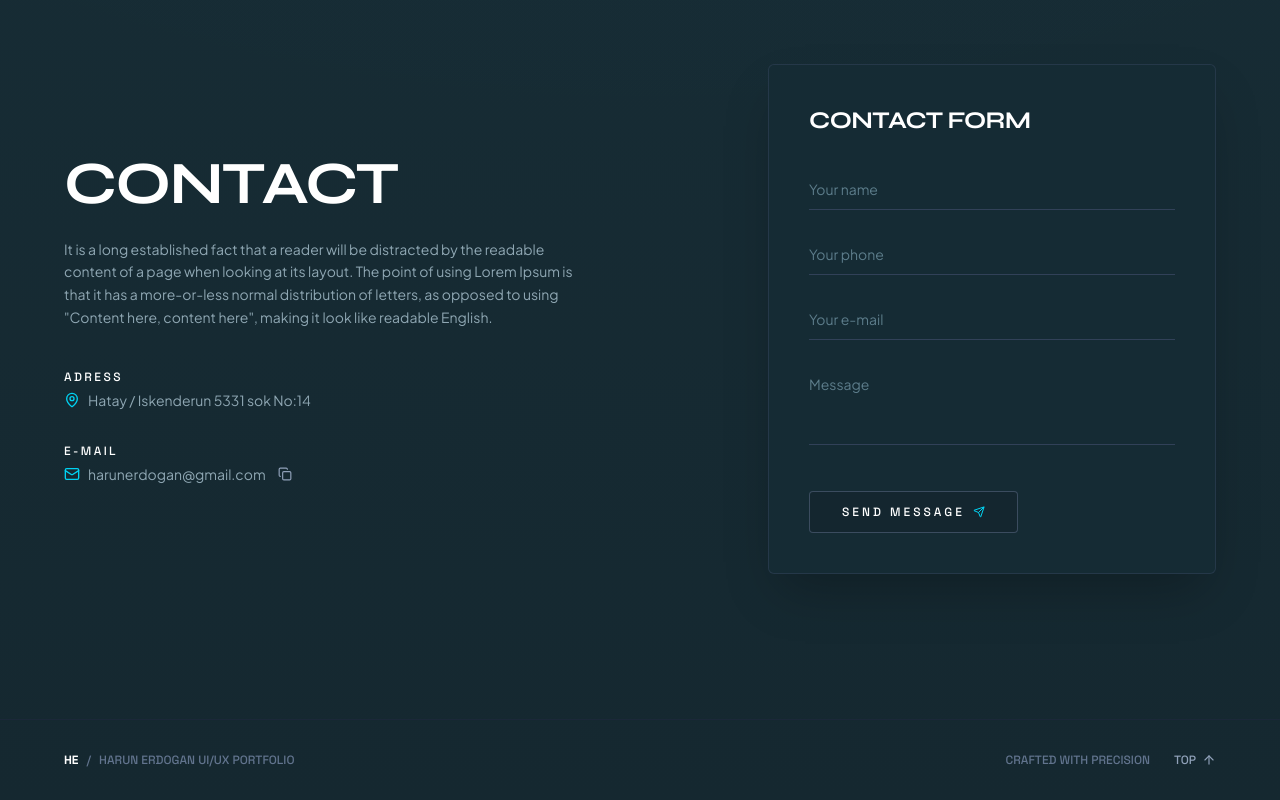
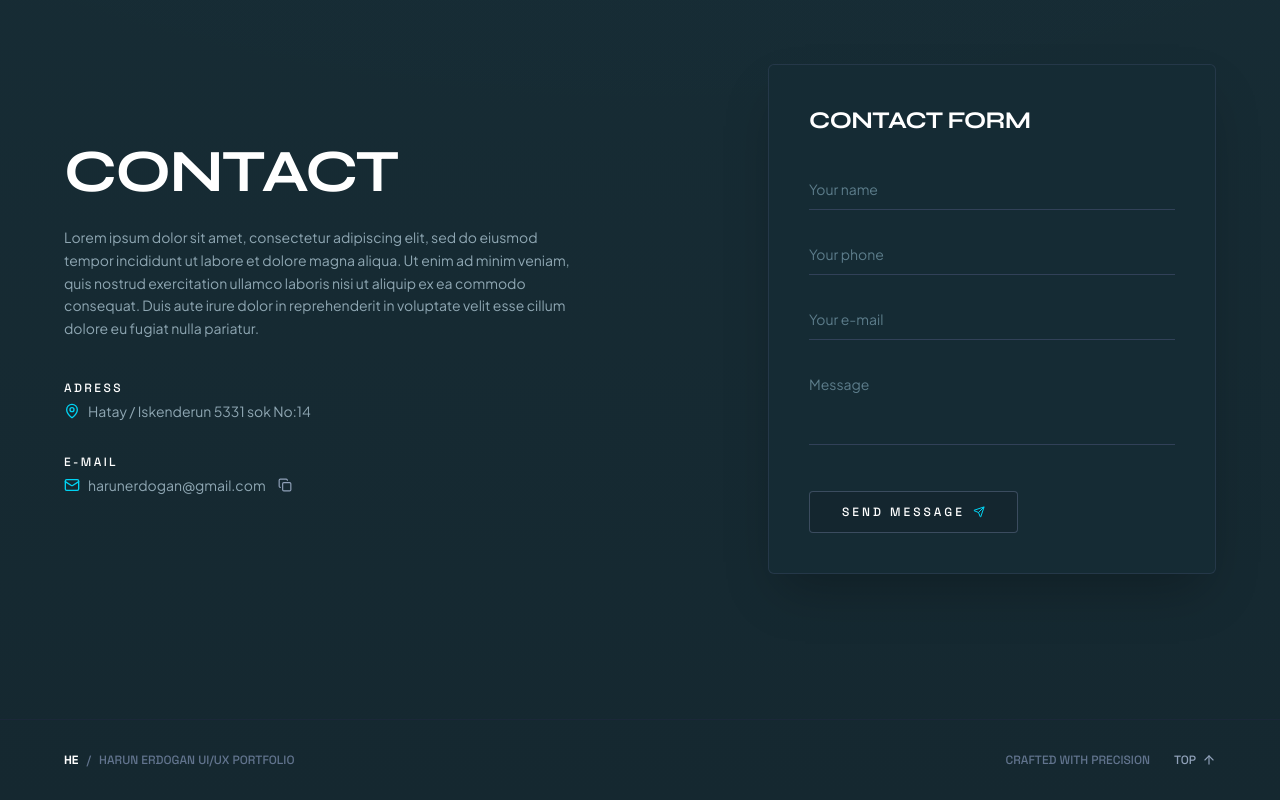
Before and after one commit to mwdharmaaa/harun-portfolio, a React (Vite) app: page / in a window 1280 px wide. Shown: the part 1681-2481 px from the top of the page. Built offline with nearby package versions, Linux system fonts and the light colour scheme.

Commit message:
refactor(content): replace placeholder descriptions with classic Lorem Ipsum text

```diff
--- a/src/core/constants/contact.constants.ts
+++ b/src/core/constants/contact.constants.ts
@@ -4,5 +4,5 @@
   emailLabel: 'E-mail',
   email: 'harunerdogan@gmail.com',
   description:
-    'It is a long established fact that a reader will be distracted by the readable content of a page when looking at its layout. The point of using Lorem Ipsum is that it has a more-or-less normal distribution of letters, as opposed to using "Content here, content here", making it look like readable English.',
+    'Lorem ipsum dolor sit amet, consectetur adipiscing elit, sed do eiusmod tempor incididunt ut labore et dolore magna aliqua. Ut enim ad minim veniam, quis nostrud exercitation ullamco laboris nisi ut aliquip ex ea commodo consequat. Duis aute irure dolor in reprehenderit in voluptate velit esse cillum dolore eu fugiat nulla pariatur.',
 } as const;
--- a/src/core/constants/portfolio.constants.ts
+++ b/src/core/constants/portfolio.constants.ts
@@ -9,8 +9,9 @@
     category: 'Spatial Design & Bio-Telemetry',
     image: `${BASE_URL}images/portfolio-eye.jpg`,
     aspect: 'normal',
-    description: 'A sensory perception design system for high-resolution ocular diagnostics. Built with focus on micro-contrast typography, dark canvas spatial telemetry, and dark-mode ergonomics.',
-    client: 'Optics Intelligence Labs',
+    description:
+      'Lorem ipsum dolor sit amet, consectetur adipiscing elit, sed do eiusmod tempor incididunt ut labore et dolore magna aliqua. Ut enim ad minim veniam, quis nostrud exercitation ullamco laboris nisi ut aliquip ex ea commodo consequat. Duis aute irure dolor in reprehenderit in voluptate velit esse cillum dolore eu fugiat nulla pariatur.',
+    client: 'Lorem Ipsum Labs',
     year: '2026',
     role: 'Lead UI/UX Designer',
     tools: ['Figma', 'React', 'Three.js', 'Tailwind CSS'],
@@ -22,10 +23,11 @@
     category: 'Productivity & Creative Direction',
     image: `${BASE_URL}images/portfolio-glasses.jpg`,
     aspect: 'tall',
-    description: 'Minimalist desktop editorial interface engineered for focused industrial design workflows. Features distraction-free canvas palettes, subtle contrast dividers, and keyboard command docks.',
-    client: 'Atelier Monochrome',
+    description:
+      'Duis aute irure dolor in reprehenderit in voluptate velit esse cillum dolore eu fugiat nulla pariatur. Excepteur sint occaecat cupidatat non proident, sunt in culpa qui officia deserunt mollit anim id est laborum. Sed ut perspiciatis unde omnis iste natus error sit voluptatem accusantium doloremque laudantium.',
+    client: 'Atelier Lorem',
     year: '2026',
-    role: 'Product Designer & Design Technologist',
+    role: 'Product Designer',
     tools: ['Figma', 'TypeScript', 'Tailwind CSS', 'Radix UI'],
     liveUrl: 'https://github.com/mwdharmaaa/harun-portfolio',
   },
@@ -35,8 +37,9 @@
     category: 'Interaction Design & Audio Visuals',
     image: `${BASE_URL}images/portfolio-dance.jpg`,
     aspect: 'normal',
-    description: 'An interactive streaming interface exploring human kinetics, contemporary choreography, and high-contrast expressive visual rhythm.',
-    client: 'Metropolitan Arts Foundation',
+    description:
+      'Sed ut perspiciatis unde omnis iste natus error sit voluptatem accusantium doloremque laudantium, totam rem aperiam, eaque ipsa quae ab illo inventore veritatis et quasi architecto beatae vitae dicta sunt explicabo. Nemo enim ipsam voluptatem quia voluptas sit aspernatur aut odit aut fugit.',
+    client: 'Ipsum Foundation',
     year: '2025',
     role: 'Interaction Designer',
     tools: ['Figma', 'Web Audio API', 'Canvas API', 'GLSL'],
```
